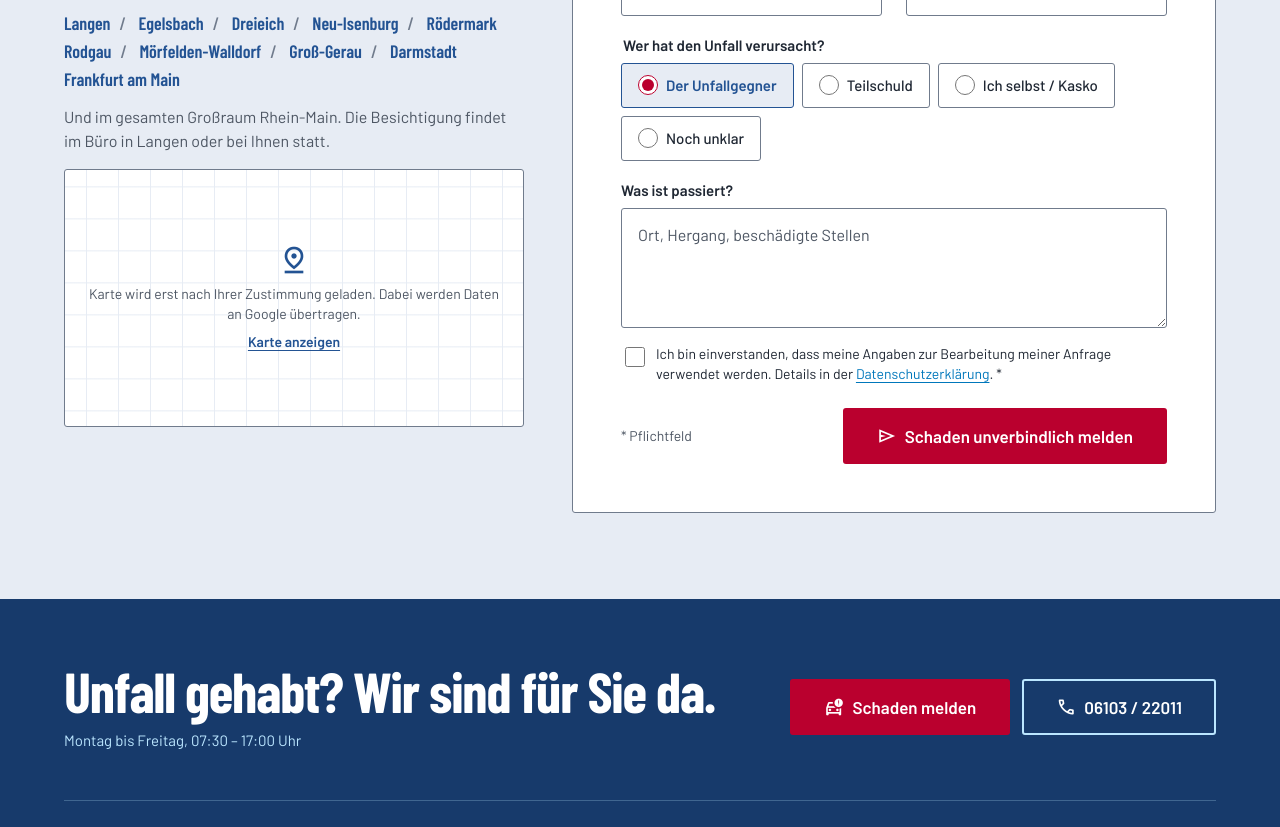
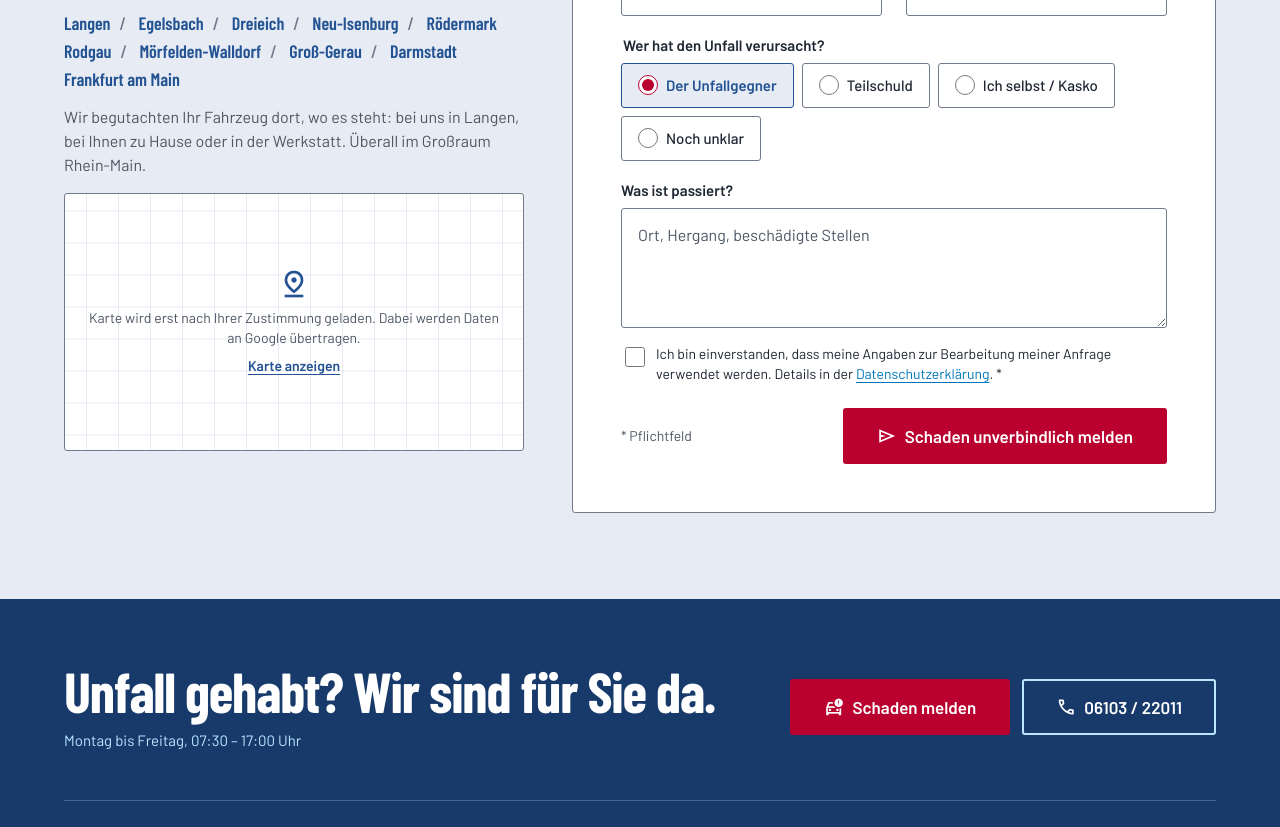
Before and after one commit to AS-Git/komp-onepager-1, a plain HTML site: page public/index.html in a window 1280 px wide. Shown: the part 5906-6733 px from the top of the page. Drawn offline with Linux system fonts and the light colour scheme.

Commit message:
Einsatzgebiet: Satz zum Begutachtungsort präzisiert
„Wir begutachten Ihr Fahrzeug dort, wo es steht: bei uns in Langen,
bei Ihnen zu Hause oder in der Werkstatt. Überall im Großraum
Rhein-Main.“ (vom Auftraggeber abgenommen)

Co-Authored-By: Claude Opus 5.5 <noreply@anthropic.com>
Claude-Session: https://claude.ai/code/session_01GXe3sAgKWQWYtKwaHHDZ5V

```diff
--- a/public/index.html
+++ b/public/index.html
@@ -372,7 +372,7 @@
 <div class="op-chips">
 <span class="op-chip">Langen</span><span class="op-chip">Egelsbach</span><span class="op-chip">Dreieich</span><span class="op-chip">Neu-Isenburg</span><span class="op-chip">Rödermark</span><span class="op-chip">Rodgau</span><span class="op-chip">Mörfelden-Walldorf</span><span class="op-chip">Groß-Gerau</span><span class="op-chip">Darmstadt</span><span class="op-chip">Frankfurt am Main</span>
 </div>
-<p>Und im gesamten Großraum Rhein-Main. Die Besichtigung findet im Büro in Langen oder bei Ihnen statt.</p>
+<p>Wir begutachten Ihr Fahrzeug dort, wo es steht: bei uns in Langen, bei Ihnen zu Hause oder in der Werkstatt. Überall im Großraum Rhein-Main.</p>
 <!-- Die Karte (Google Maps) wird erst nach Klick geladen; ohne JavaScript öffnet der Link Google Maps in einem neuen Tab. -->
 <div class="op-map" data-map-src="https://www.google.com/maps?q=Ingenieur-B%C3%BCro+Komp,+Gartenstra%C3%9Fe+115,+63225+Langen&amp;output=embed">
 <span class="k-icon" aria-hidden="true">pin_drop</span>
```
